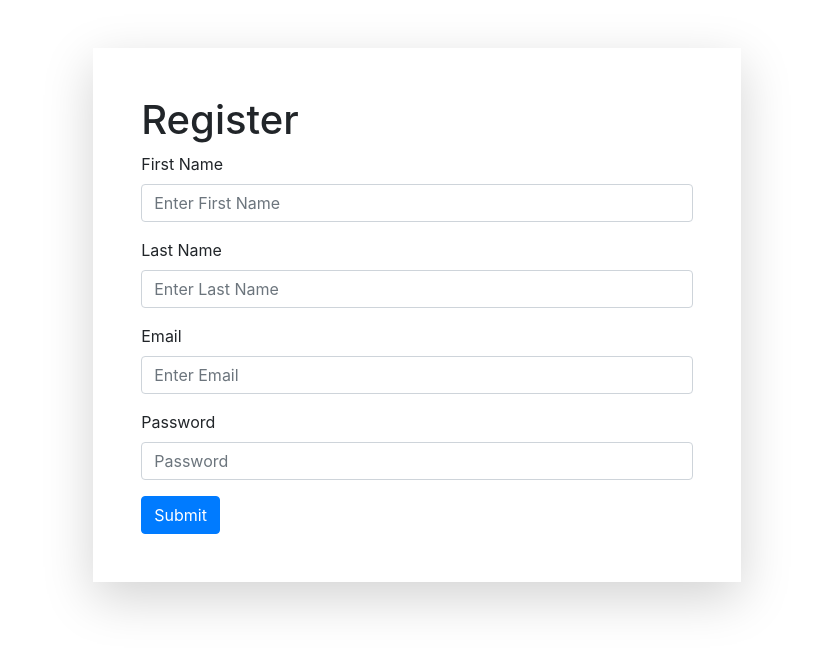
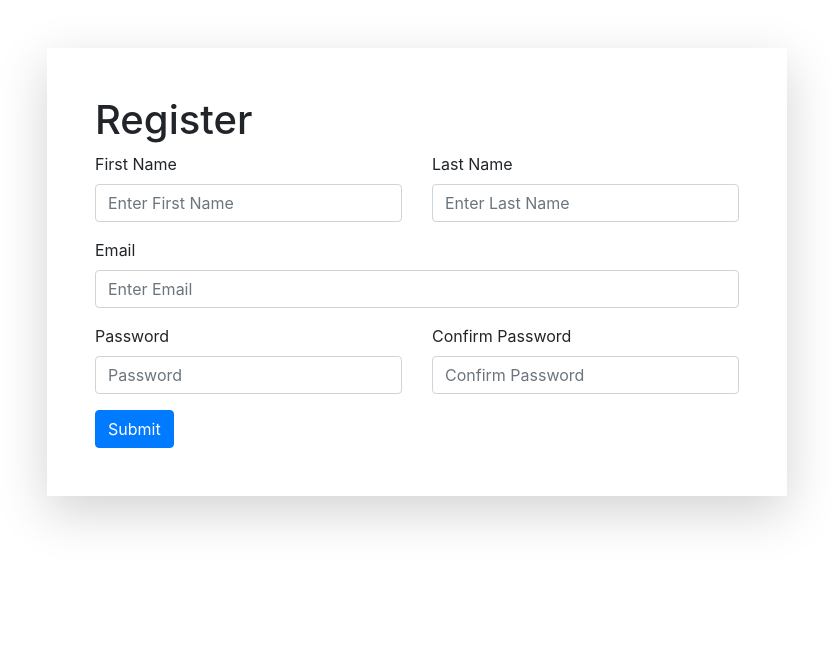
Before and after one commit to Shahnawaz-Muhammad/Django-Recipe-Project-Basic, a Django app: page /register/ in a window 1280 px wide. Shown: the part 56-708 px from the top of the page, without its empty margins (223-1056 px from the left). Run offline with Django 5.2, Linux system fonts and the light colour scheme.

Commit message:
user registration and authentication

```diff
--- a/myapp/templates/auth/register.html
+++ b/myapp/templates/auth/register.html
@@ -1,19 +1,18 @@
 {% extends "base.html" %} {% block start %}
 
-<div class="col-7 mx-auto shadow-lg p-5">
+<div class="col-8 mx-auto shadow-lg p-5">
   <h1>Register</h1>
 
   {% if messages %}
   <div class="alert alert-success" role="alert">
-    {% for message in messages %}
-    {{ message }}
-    {% endfor %}
+    {% for message in messages %} {{ message }} {% endfor %}
   </div>
   {% endif %}
 
-
-  <form class="mt-6" method="post" enctype="multipart/form-data">
+  <form class="mt-6" method="post">
     {% csrf_token %}
+    <div class="row">
+      <div class="col">
         <div class="form-group">
           <label for="firstName">First Name</label>
           <input
@@ -24,6 +23,8 @@
             placeholder="Enter First Name"
           />
         </div>
+      </div>
+      <div class="col">
         <div class="form-group">
           <label for="lastName">Last Name</label>
           <input
@@ -34,16 +35,20 @@
             placeholder="Enter Last Name"
           />
         </div>
+      </div>
+    </div>
     <div class="form-group">
       <label for="email">Email</label>
       <input
         type="email"
         class="form-control"
         id="email"
-        name="username"
+        name="email"
         placeholder="Enter Email"
       />
     </div>
+    <div class="row">
+      <div class="col">
         <div class="form-group">
           <label for="password">Password</label>
           <input
@@ -52,8 +57,21 @@
             name="password"
             id="password"
             placeholder="Password"
-        rows="4"
           />
+        </div>
+      </div>
+      <div class="col">
+        <div class="form-group">
+          <label for="confirmPassword">Confirm Password</label>
+          <input
+            type="password"
+            class="form-control"
+            name="confirm_password"
+            id="confirmPassword"
+            placeholder="Confirm Password"
+          />
+        </div>
+      </div>
     </div>
 
     <button type="submit" class="btn btn-primary">Submit</button>
--- a/myapp/views.py
+++ b/myapp/views.py
@@ -1,6 +1,9 @@
 from django.shortcuts import render, redirect
 from django.contrib.auth.models import User
 from django.contrib import messages
+from django.contrib.auth import authenticate, login
+from .models import CustomUser  # Import the custom user model
+
 # Create your views here.
 
 def home(request):
@@ -49,35 +52,61 @@ def contact(request):
     context={'page': 'Contact'}
     return render(request, 'main/contact.html', context)
 
-def login(request):
+def login_page(request):
     context={'page': 'Login'}
+    if request.method == "POST":
+      email = request.POST.get('email')
+      password = request.POST.get('password')
+
+      if CustomUser.objects.filter(email = email).exists():
+        messages.error(request, "User is not recognized! ")
+        return redirect('/login/')
+
+      user = authenticate(request,  email=email, password = password)
+
+      if user is None:
+        messages.error(request, "invalid email or password!")
+        return redirect('/login/')
+
+      else:
+        login(request, user)
+        return redirect('/recipes/')
+
+
     return render(request, 'auth/login.html', context)
 
 
 def register(request):
-  if request.method == "POST":
-    first_name = request.POST.get('first_name')
-    last_name = request.POST.get('last_name')
-    username = request.POST.get('username')
-    password = request.POST.get('password')
+    context={'page': 'Register'}
+    if request.method == "POST":
+      first_name = request.POST.get('first_name')
+      last_name = request.POST.get('last_name')
+      email = request.POST.get('email')
+      password = request.POST.get('password')
+      confirm_password = request.POST.get('confirm_password')
 
-    user = User.objects.filter(username = username)
+      user = User.objects.filter(email = email)
 
-    if user.exists():
-      messages.warning(request, "User already exits!. ")
+      if password != confirm_password:
+        messages.error(request, "Passwords do not match.")
+        return redirect('/register/')
+
+      if user.exists():
+        messages.warning(request, "User already exits!. ")
+        return redirect('/register/')
+
+      user = User.objects.create(
+        first_name = first_name,
+        last_name = last_name,
+        email=email,
+        username = email,
+        )
+
+      user.set_password(password)
+      user.save()
+
+      messages.success(request, "User created Successfull!")
+
       return redirect('/register/')
 
-    user = User.objects.create(
-      first_name = first_name,
-      last_name = last_name,
-      username = username,
-      )
-
-    user.set_password(password)
-    user.save()
-
-    messages.success(request, "User created Successfull!")
-
-    return redirect('/register/')
-
-  return render(request, 'auth/register.html')
+    return render(request, 'auth/register.html', context)
--- a/myproject/urls.py
+++ b/myproject/urls.py
@@ -26,7 +26,7 @@ path("", home, name="index"),
 path("about/", about, name="about"),
 path("contact/", contact, name="contact"),
 path("recipes/", recipes, name="recipes"),
-path("login/", login, name="login"),
+path("login/", login_page, name="login"),
 path("register/", register, name="register"),
 path("delete-recipe/<id>/", delete_recipe, name="delete_recipe"),
 path("update-recipe/<id>/", update_recipe, name="update_recipe"),
```
Also changed, not shown: myapp/models.py (+27 -2 lines), myapp/templates/auth/Login.html (+10 -6 lines), cookrecipe/migrations/0003_alter_recipe_recipe_image.py (added), db.sqlite3, myapp/migrations/0002_remove_person_email_customuser_person_user.py (added). Lines whose indentation alone changed are shown as unchanged.
